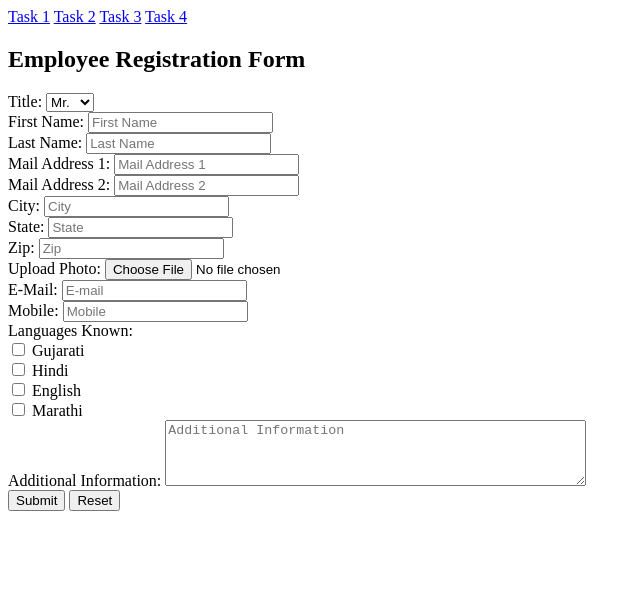
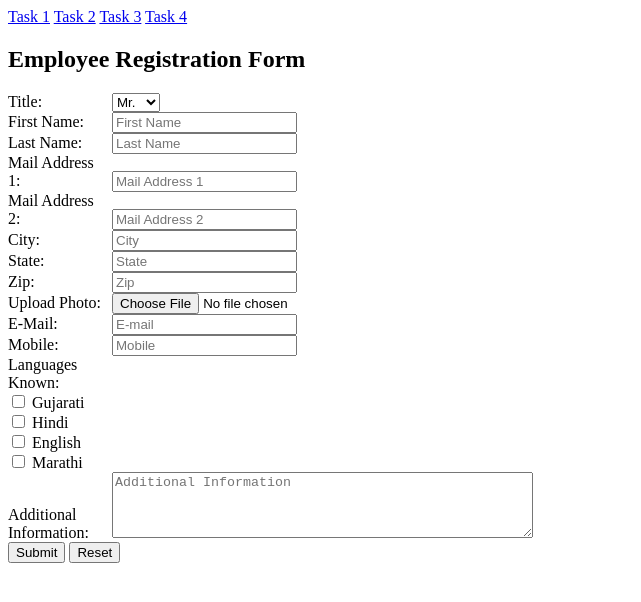
Before and after one commit to mahamdeveloper/Test-tasks, a plain HTML site: page index4.html in a window 1280 px wide. Shown: the whole page, without its empty margins (0-641 px from the left). Drawn offline with Linux system fonts and the light colour scheme.

Commit message:
Update index4.html

```diff
--- a/index4.html
+++ b/index4.html
@@ -6,8 +6,8 @@
     <title>Document</title>
     <style type="text/css">
         label{
-            width="100px"
-            display:inline-block;
+            width: 100px;
+            display: inline-block;
         }
     </style>
 </head>
```
